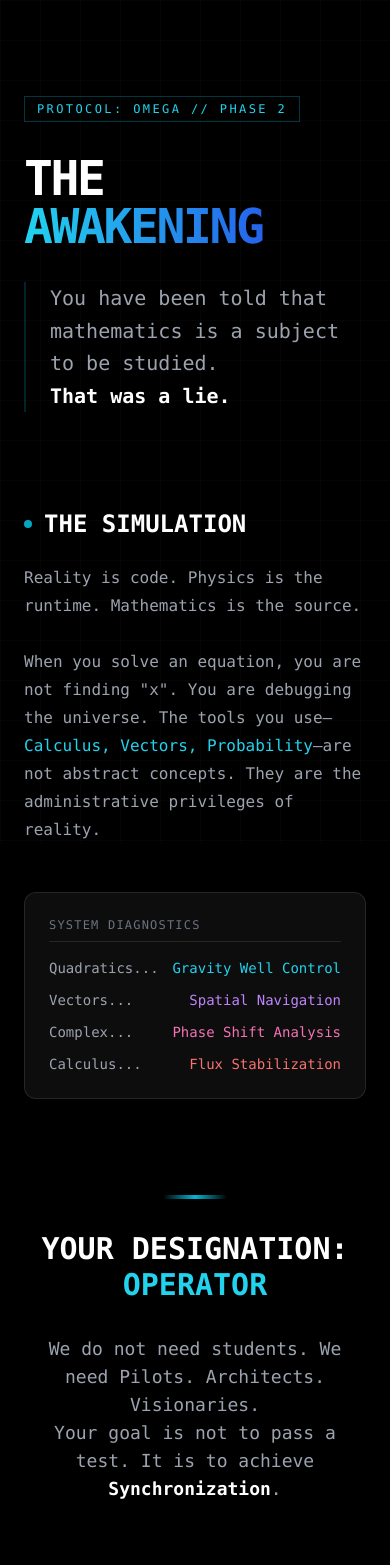
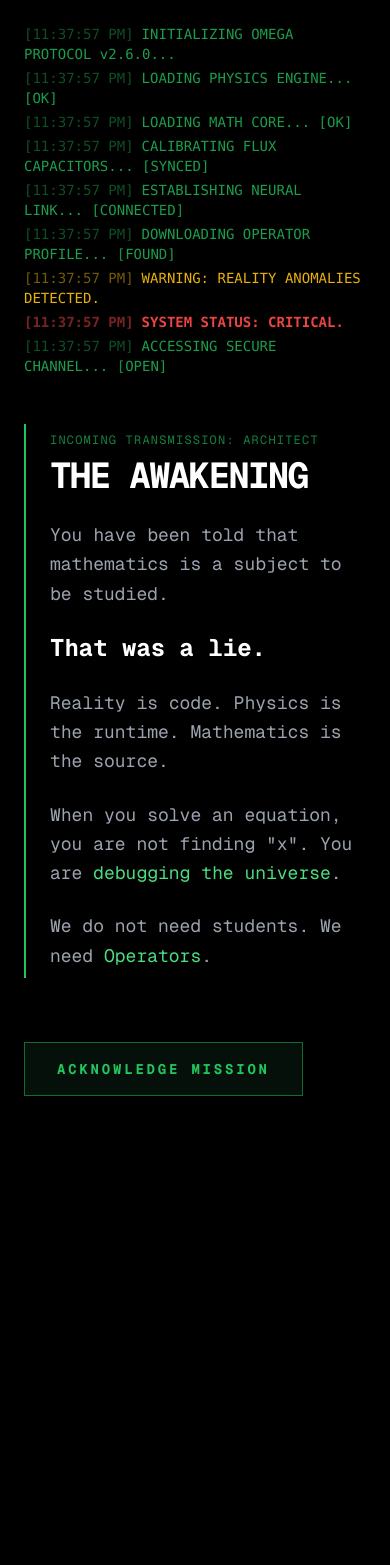
Before and after one commit to hiroshi-tsutsui/ghost-root-terminal, a Next.js app in the folder project_omega/: page /overview in a window 390 px wide. Shown: the top 1565 px of the page. After the commit the page ends 1120 px from the top, so only its background shows below. Built offline with nearby package versions, Linux system fonts and the light colour scheme.

Commit message:
Auto-Deploy: Tony's latest changes

```diff
--- /dev/null
+++ b/project_omega/app/overview/manifesto_backup.tsx
@@ -0,0 +1,110 @@
+"use client";
+
+import Link from "next/link";
+import { useEffect, useState } from "react";
+
+export default function OverviewPage() {
+  const [initSequence, setInitSequence] = useState(false);
+
+  useEffect(() => {
+    // Simple fade-in effect on mount
+    const timer = setTimeout(() => setInitSequence(true), 100);
+    return () => clearTimeout(timer);
+  }, []);
+
+  return (
+    <div className={`min-h-screen bg-black text-white font-mono selection:bg-cyan-500/30 transition-opacity duration-1000 ${initSequence ? 'opacity-100' : 'opacity-0'}`}>
+
+      {/* Background Grid - subtle */}
+      <div className="fixed inset-0 pointer-events-none opacity-10"
+           style={{ backgroundImage: 'linear-gradient(#333 1px, transparent 1px), linear-gradient(90deg, #333 1px, transparent 1px)', backgroundSize: '40px 40px' }}>
+      </div>
+
+      <div className="relative max-w-4xl mx-auto px-6 py-24 space-y-24">
+
+        {/* Section 1: The Breach */}
+        <section className="space-y-8 animate-fade-in-up">
+          <div className="inline-block border border-cyan-500/30 px-3 py-1 text-xs text-cyan-400 tracking-[0.2em] uppercase">
+            Protocol: Omega // Phase 2
+          </div>
+
+          <h1 className="text-5xl md:text-7xl font-bold tracking-tighter leading-none">
+            THE <span className="text-transparent bg-clip-text bg-gradient-to-r from-cyan-400 to-blue-600">AWAKENING</span>
+          </h1>
+
+          <p className="text-xl md:text-2xl text-gray-400 leading-relaxed max-w-2xl border-l-2 border-cyan-500/20 pl-6">
+            You have been told that mathematics is a subject to be studied.<br/>
+            <span className="text-white font-bold">That was a lie.</span>
+          </p>
+        </section>
+
+        {/* Section 2: The Truth */}
+        <section className="grid grid-cols-1 md:grid-cols-2 gap-12 items-start">
+          <div className="space-y-6">
+            <h2 className="text-2xl font-bold text-white flex items-center gap-3">
+              <span className="w-2 h-2 bg-cyan-500 rounded-full animate-pulse"></span>
+              THE SIMULATION
+            </h2>
+            <p className="text-gray-400 leading-7">
+              Reality is code. Physics is the runtime. Mathematics is the source.
+              <br/><br/>
+              When you solve an equation, you are not finding "x". You are debugging the universe.
+              The tools you use—<span className="text-cyan-400">Calculus, Vectors, Probability</span>—are not abstract concepts.
+              They are the administrative privileges of reality.
+            </p>
+          </div>
+
+          <div className="p-6 border border-white/10 bg-white/5 rounded-xl backdrop-blur-sm">
+            <div className="text-xs text-gray-500 mb-4 tracking-widest uppercase border-b border-white/10 pb-2">
+              System Diagnostics
+            </div>
+            <ul className="space-y-3 font-mono text-sm">
+              <li className="flex justify-between">
+                <span className="text-gray-400">Quadratics...</span>
+                <span className="text-cyan-400">Gravity Well Control</span>
+              </li>
+              <li className="flex justify-between">
+                <span className="text-gray-400">Vectors...</span>
+                <span className="text-purple-400">Spatial Navigation</span>
+              </li>
+              <li className="flex justify-between">
+                <span className="text-gray-400">Complex...</span>
+                <span className="text-pink-400">Phase Shift Analysis</span>
+              </li>
+              <li className="flex justify-between">
+                <span className="text-gray-400">Calculus...</span>
+                <span className="text-red-400">Flux Stabilization</span>
+              </li>
+            </ul>
+          </div>
+        </section>
+
+        {/* Section 3: The Role */}
+        <section className="space-y-8 text-center max-w-2xl mx-auto">
+          <div className="w-16 h-1 bg-gradient-to-r from-transparent via-cyan-500 to-transparent mx-auto"></div>
+
+          <h2 className="text-3xl font-bold">YOUR DESIGNATION: <span className="text-cyan-400">OPERATOR</span></h2>
+
+          <p className="text-gray-400 text-lg">
+            We do not need students. We need Pilots. Architects. Visionaries.
+            <br/>
+            Your goal is not to pass a test. It is to achieve <span className="text-white font-bold">Synchronization</span>.
+          </p>
+
+          <div className="pt-8 flex justify-center gap-6">
+            <Link href="/" className="px-8 py-3 bg-white text-black font-bold rounded hover:bg-cyan-400 hover:text-black transition-all">
+              INITIATE SYNC
+            </Link>
+            <Link href="/quiz" className="px-8 py-3 border border-white/20 hover:border-cyan-500 hover:text-cyan-400 transition-all">
+              CALIBRATION TEST
+            </Link>
+          </div>
+        </section>
+
+        <footer className="pt-24 text-center text-xs text-gray-600 uppercase tracking-widest">
+            Project Omega // Internal Use Only // Auth: Architecture
+        </footer>
+      </div>
+    </div>
+  );
+}
--- a/project_omega/app/overview/page.tsx
+++ b/project_omega/app/overview/page.tsx
@@ -1,110 +1,163 @@
 "use client";
 
-import Link from "next/link";
-import { useEffect, useState } from "react";
+import { useState, useEffect, useRef } from 'react';
+import Link from 'next/link';
+import { GeistMono } from 'geist/font/mono';
 
 export default function OverviewPage() {
-  const [initSequence, setInitSequence] = useState(false);
+  const [bootLog, setBootLog] = useState<string[]>([]);
+  const [phase, setPhase] = useState<'BOOT' | 'MESSAGE' | 'READY'>('BOOT');
+  const [glitch, setGlitch] = useState(false);
+
+  // Audio placeholder (visual only for now)
+  const [audioLevel, setAudioLevel] = useState(0);
+
+  const BOOT_SEQUENCE = [
+    { text: "INITIALIZING OMEGA PROTOCOL v2.6.0...", delay: 100 },
+    { text: "LOADING PHYSICS ENGINE... [OK]", delay: 300 },
+    { text: "LOADING MATH CORE... [OK]", delay: 500 },
+    { text: "CALIBRATING FLUX CAPACITORS... [SYNCED]", delay: 800 },
+    { text: "ESTABLISHING NEURAL LINK... [CONNECTED]", delay: 1200 },
+    { text: "DOWNLOADING OPERATOR PROFILE... [FOUND]", delay: 1600 },
+    { text: "WARNING: REALITY ANOMALIES DETECTED.", delay: 2000, type: 'warn' },
+    { text: "SYSTEM STATUS: CRITICAL.", delay: 2200, type: 'crit' },
+    { text: "ACCESSING SECURE CHANNEL... [OPEN]", delay: 2500 },
+  ];
 
   useEffect(() => {
-    // Simple fade-in effect on mount
-    const timer = setTimeout(() => setInitSequence(true), 100);
-    return () => clearTimeout(timer);
+    let timeoutId: NodeJS.Timeout;
+    let currentStep = 0;
+
+    const runBoot = () => {
+      if (currentStep >= BOOT_SEQUENCE.length) {
+        setTimeout(() => setPhase('MESSAGE'), 500);
+        return;
+      }
+
+      const step = BOOT_SEQUENCE[currentStep];
+      setBootLog(prev => [...prev, step.text]);
+
+      // Simulate processing noise
+      setAudioLevel(Math.random());
+      if (step.type === 'crit') {
+          setGlitch(true);
+          setTimeout(() => setGlitch(false), 200);
+      }
+
+      currentStep++;
+      if (currentStep < BOOT_SEQUENCE.length) {
+        timeoutId = setTimeout(runBoot, step.delay - (currentStep > 0 ? BOOT_SEQUENCE[currentStep-1].delay : 0));
+      } else {
+        timeoutId = setTimeout(runBoot, 500);
+      }
+    };
+
+    timeoutId = setTimeout(runBoot, 100);
+
+    return () => clearTimeout(timeoutId);
   }, []);
 
   return (
-    <div className={`min-h-screen bg-black text-white font-mono selection:bg-cyan-500/30 transition-opacity duration-1000 ${initSequence ? 'opacity-100' : 'opacity-0'}`}>
+    <div className={`min-h-screen bg-black text-green-500 font-mono p-6 md:p-12 selection:bg-green-900 selection:text-white overflow-hidden ${GeistMono.className}`}>
 
-      {/* Background Grid - subtle */}
+      {/* Background Effect */}
       <div className="fixed inset-0 pointer-events-none opacity-10"
-           style={{ backgroundImage: 'linear-gradient(#333 1px, transparent 1px), linear-gradient(90deg, #333 1px, transparent 1px)', backgroundSize: '40px 40px' }}>
+           style={{ backgroundImage: 'linear-gradient(#111 1px, transparent 1px), linear-gradient(90deg, #111 1px, transparent 1px)', backgroundSize: '20px 20px' }}>
       </div>
 
-      <div className="relative max-w-4xl mx-auto px-6 py-24 space-y-24">
+      {/* Glitch Overlay */}
+      {glitch && <div className="fixed inset-0 bg-red-500/10 z-50 pointer-events-none mix-blend-overlay"></div>}
 
-        {/* Section 1: The Breach */}
-        <section className="space-y-8 animate-fade-in-up">
-          <div className="inline-block border border-cyan-500/30 px-3 py-1 text-xs text-cyan-400 tracking-[0.2em] uppercase">
-            Protocol: Omega // Phase 2
+      <div className="max-w-3xl mx-auto h-full flex flex-col justify-between min-h-[80vh]">
+
+        {/* Boot Log */}
+        <div className="space-y-1 text-sm md:text-base font-mono">
+            {bootLog.map((log, i) => (
+                <div key={i} className={`${log.includes('WARNING') ? 'text-yellow-500' : log.includes('CRITICAL') ? 'text-red-500 font-bold' : 'text-green-500/80'}`}>
+                    <span className="opacity-50 mr-2">[{new Date().toLocaleTimeString()}]</span>
+                    {log}
+                </div>
+            ))}
+            {phase === 'BOOT' && <div className="animate-pulse">_</div>}
         </div>
 
-          <h1 className="text-5xl md:text-7xl font-bold tracking-tighter leading-none">
-            THE <span className="text-transparent bg-clip-text bg-gradient-to-r from-cyan-400 to-blue-600">AWAKENING</span>
+        {/* The Message */}
+        {phase !== 'BOOT' && (
+            <div className="mt-12 space-y-8 animate-fade-in">
+                <div className="border-l-2 border-green-500 pl-6 py-2">
+                    <p className="text-xs text-green-700 uppercase tracking-widest mb-2">INCOMING TRANSMISSION: ARCHITECT</p>
+                    <h1 className="text-4xl md:text-6xl font-bold text-white tracking-tighter mb-6">
+                        THE AWAKENING
                     </h1>
 
-          <p className="text-xl md:text-2xl text-gray-400 leading-relaxed max-w-2xl border-l-2 border-cyan-500/20 pl-6">
-            You have been told that mathematics is a subject to be studied.<br/>
-            <span className="text-white font-bold">That was a lie.</span>
+                    <div className="space-y-6 text-lg md:text-xl text-gray-400 leading-relaxed max-w-2xl">
+                        <p>
+                            You have been told that mathematics is a subject to be studied.
                         </p>
-        </section>
-
-        {/* Section 2: The Truth */}
-        <section className="grid grid-cols-1 md:grid-cols-2 gap-12 items-start">
-          <div className="space-y-6">
-            <h2 className="text-2xl font-bold text-white flex items-center gap-3">
-              <span className="w-2 h-2 bg-cyan-500 rounded-full animate-pulse"></span>
-              THE SIMULATION
-            </h2>
-            <p className="text-gray-400 leading-7">
+                        <p className="text-white font-bold text-2xl">
+                            That was a lie.
+                        </p>
+                        <p>
                             Reality is code. Physics is the runtime. Mathematics is the source.
-              <br/><br/>
-              When you solve an equation, you are not finding "x". You are debugging the universe.
-              The tools you use—<span className="text-cyan-400">Calculus, Vectors, Probability</span>—are not abstract concepts.
-              They are the administrative privileges of reality.
+                        </p>
+                        <p>
+                            When you solve an equation, you are not finding "x". You are <span className="text-green-400">debugging the universe</span>.
+                        </p>
+                        <p>
+                            We do not need students. We need <span className="text-green-400">Operators</span>.
                         </p>
                     </div>
+                </div>
 
-          <div className="p-6 border border-white/10 bg-white/5 rounded-xl backdrop-blur-sm">
-            <div className="text-xs text-gray-500 mb-4 tracking-widest uppercase border-b border-white/10 pb-2">
-              System Diagnostics
+                <div className="pt-8">
+                    <button
+                        onClick={() => setPhase('READY')}
+                        className={`group relative px-8 py-4 bg-green-900/20 border border-green-500/50 hover:bg-green-500 hover:text-black transition-all duration-300 uppercase tracking-[0.2em] font-bold text-sm overflow-hidden ${phase === 'READY' ? 'opacity-0 pointer-events-none' : 'opacity-100'}`}
+                    >
+                        <span className="relative z-10">Acknowledge Mission</span>
+                        <div className="absolute inset-0 bg-green-500 translate-y-full group-hover:translate-y-0 transition-transform duration-300 ease-out"></div>
+                    </button>
                 </div>
-            <ul className="space-y-3 font-mono text-sm">
-              <li className="flex justify-between">
-                <span className="text-gray-400">Quadratics...</span>
-                <span className="text-cyan-400">Gravity Well Control</span>
-              </li>
-              <li className="flex justify-between">
-                <span className="text-gray-400">Vectors...</span>
-                <span className="text-purple-400">Spatial Navigation</span>
-              </li>
-              <li className="flex justify-between">
-                <span className="text-gray-400">Complex...</span>
-                <span className="text-pink-400">Phase Shift Analysis</span>
-              </li>
-              <li className="flex justify-between">
-                <span className="text-gray-400">Calculus...</span>
-                <span className="text-red-400">Flux Stabilization</span>
-              </li>
-            </ul>
             </div>
-        </section>
+        )}
 
-        {/* Section 3: The Role */}
-        <section className="space-y-8 text-center max-w-2xl mx-auto">
-          <div className="w-16 h-1 bg-gradient-to-r from-transparent via-cyan-500 to-transparent mx-auto"></div>
-
-          <h2 className="text-3xl font-bold">YOUR DESIGNATION: <span className="text-cyan-400">OPERATOR</span></h2>
-
-          <p className="text-gray-400 text-lg">
-            We do not need students. We need Pilots. Architects. Visionaries.
-            <br/>
-            Your goal is not to pass a test. It is to achieve <span className="text-white font-bold">Synchronization</span>.
+        {/* Access Granted (Final State) */}
+        {phase === 'READY' && (
+            <div className="fixed inset-0 bg-black flex flex-col items-center justify-center z-50 animate-fade-in">
+                <div className="text-center space-y-6">
+                    <div className="text-6xl text-green-500 mb-4 animate-bounce">
+                        ✓
+                    </div>
+                    <h2 className="text-4xl font-bold text-white tracking-widest uppercase mb-2">
+                        ACCESS GRANTED
+                    </h2>
+                    <p className="text-green-500/50 font-mono text-sm tracking-[0.5em] mb-8">
+                        OPERATOR LEVEL 1
                     </p>
 
-          <div className="pt-8 flex justify-center gap-6">
-            <Link href="/" className="px-8 py-3 bg-white text-black font-bold rounded hover:bg-cyan-400 hover:text-black transition-all">
-              INITIATE SYNC
+                    <div className="flex flex-col gap-4 w-64 mx-auto">
+                        <Link href="/" className="px-8 py-3 bg-white text-black font-bold tracking-widest hover:bg-green-400 hover:scale-105 transition-all uppercase text-sm text-center">
+                            ENTER TERMINAL
                         </Link>
-            <Link href="/quiz" className="px-8 py-3 border border-white/20 hover:border-cyan-500 hover:text-cyan-400 transition-all">
-              CALIBRATION TEST
+                        <Link href="/quiz" className="px-8 py-3 border border-white/20 text-gray-500 hover:text-white hover:border-white transition-all uppercase text-[10px] tracking-widest text-center">
+                            RUN CALIBRATION
                         </Link>
                     </div>
-        </section>
+                </div>
+            </div>
+        )}
 
-        <footer className="pt-24 text-center text-xs text-gray-600 uppercase tracking-widest">
-            Project Omega // Internal Use Only // Auth: Architecture
-        </footer>
       </div>
+
+      <style jsx>{`
+        @keyframes fade-in {
+            from { opacity: 0; transform: translateY(20px); }
+            to { opacity: 1; transform: translateY(0); }
+        }
+        .animate-fade-in {
+            animation: fade-in 1s ease-out forwards;
+        }
+      `}</style>
     </div>
   );
 }
```
Also changed, not shown: 1 other file (tests, documents, lock files or other folders). Lines whose indentation alone changed are shown as unchanged.
